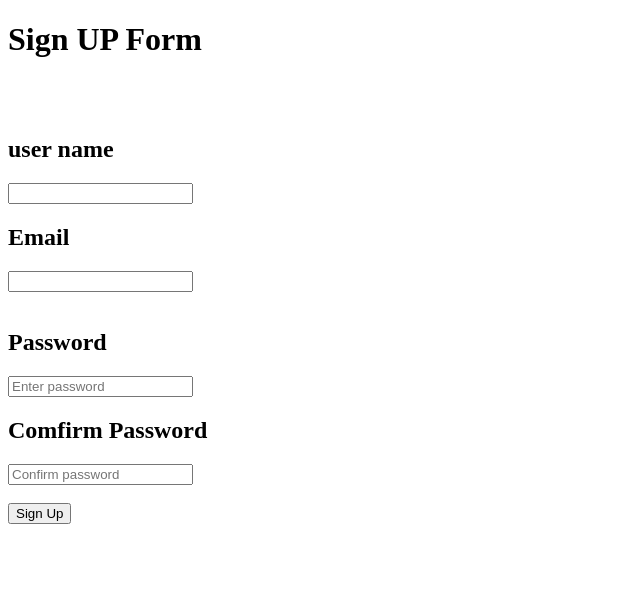
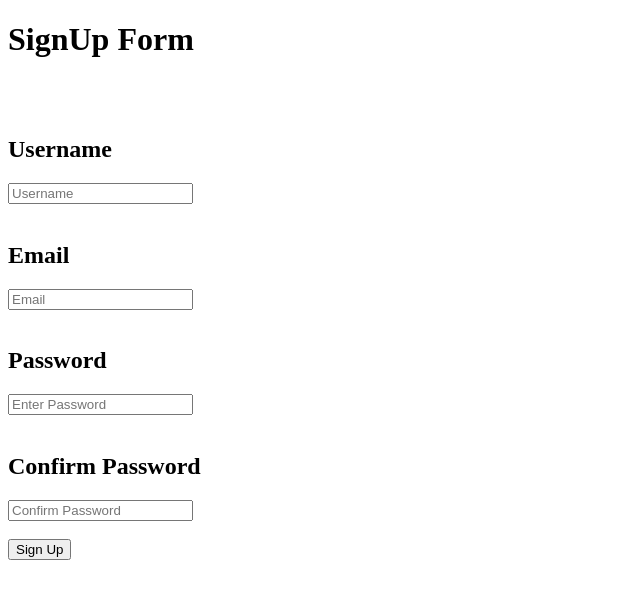
Before and after one commit to bilalsajid380-cmd/my-signup-page, a plain HTML site: page index.html in a window 1280 px wide. Shown: the whole page, without its empty margins (0-640 px from the left). Drawn offline with Linux system fonts and the light colour scheme.

Commit message:
Updated Code

```diff
--- a/index.html
+++ b/index.html
@@ -4,29 +4,25 @@
 <head>
     <meta charset="UTF-8">
     <meta name="viewport" content="width=device-width, initial-scale=1.0">
-    <title>Document</title>
+    <title>SignUp Page</title>
 </head>
 
 <body>
-    <h1>Sign UP Form</h1>
-
-
+    <h1>SignUp Form</h1>
     <br><br>
-
-
-    <h2>user name</h2>
-    <input type="usename" username>
-    <br>
+    <h2>Username</h2>
+    <input type="Username" placeholder="Username">
+    <br><br>
     <h2>Email</h2>
-    <input type="email" Email>
+    <input type="mail" placeholder="Email">
     <br><br>
     <h2>Password</h2>
-    <input type="password" placeholder="Enter password">
-    <br>
-    <h2> Comfirm Password</h2>
-    <input type="password" placeholder="Confirm password">
+    <input type="password" placeholder="Enter Password">
+    <br><br>
+    <h2> Confirm Password</h2>
+    <input type="password" placeholder="Confirm Password">
     <span>
-            <br> <br>
+    <br><br>
         <button>Sign Up</button>
     </span>
 </body>
```
